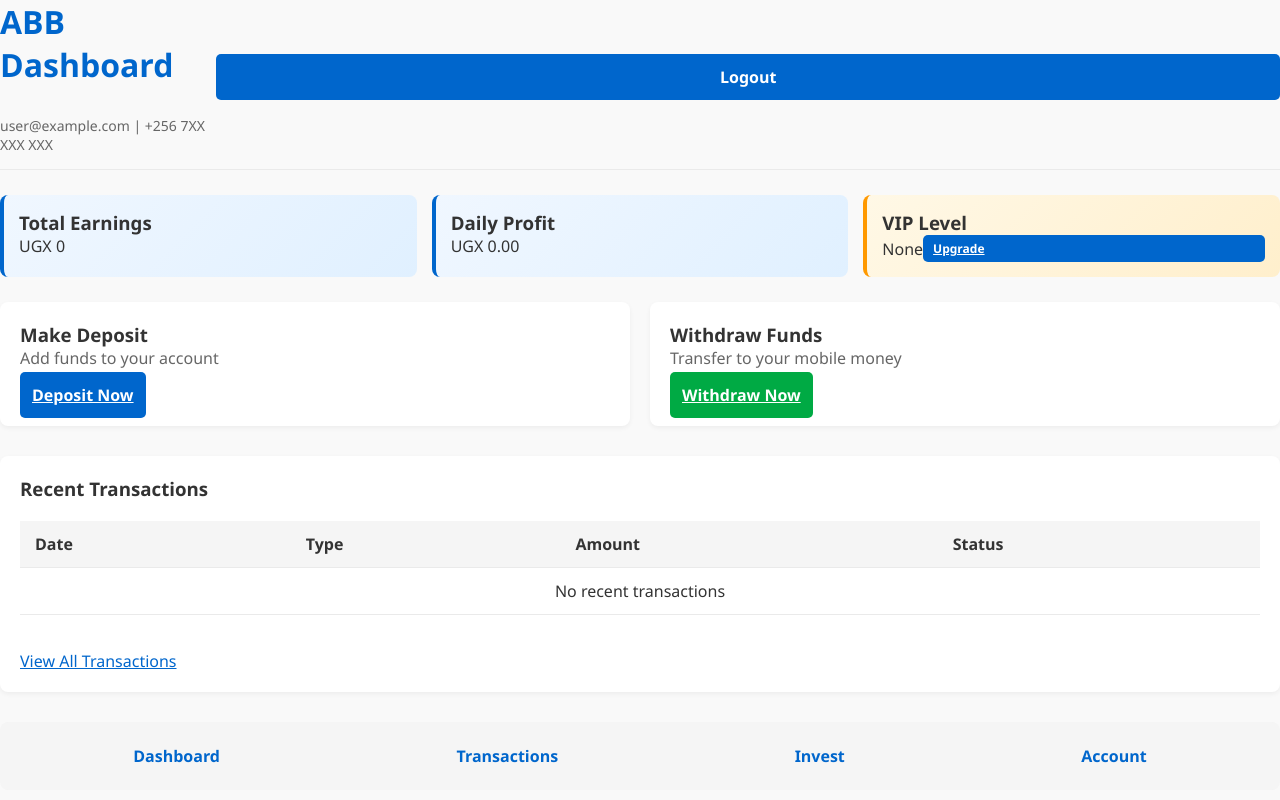
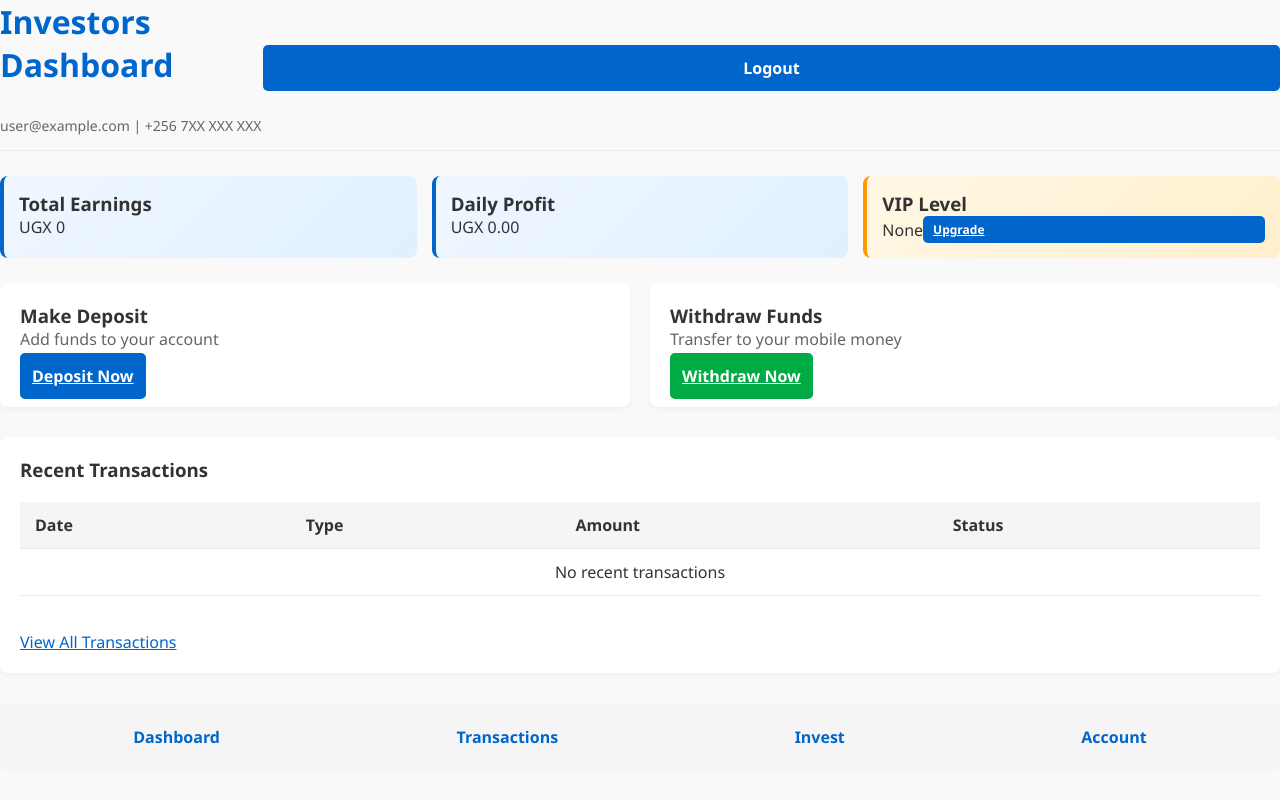
Before and after one commit to mrsimpson-stack/onlineearning, a plain HTML site: page dashboard.html in a window 1280 px wide. Drawn offline with Linux system fonts and the light colour scheme.

Commit message:
Update dashboard.html

```diff
--- a/dashboard.html
+++ b/dashboard.html
@@ -11,7 +11,7 @@
         <!-- Header with Account Info -->
         <div class="header">
             <div>
-                <h1 class="logo">ABB Dashboard</h1>
+                <h1 class="logo">Investors Dashboard</h1>
                 <div class="user-info">
                     <span id="user-email">user@example.com</span> |
                     <span id="user-phone">+256 7XX XXX XXX</span>
```
